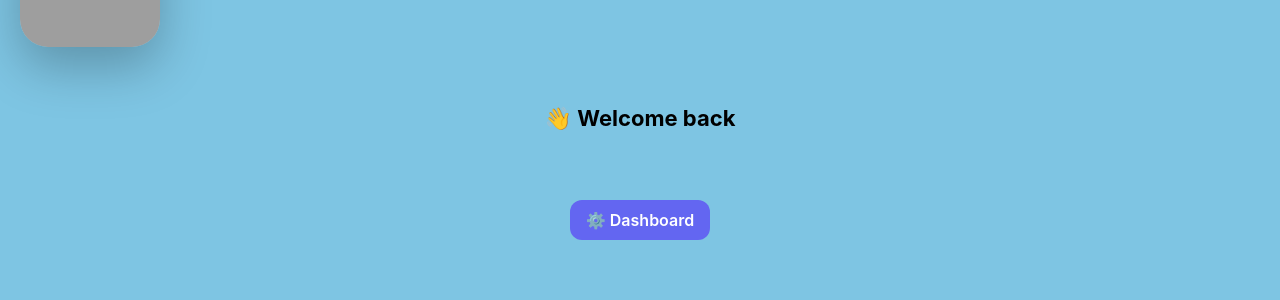
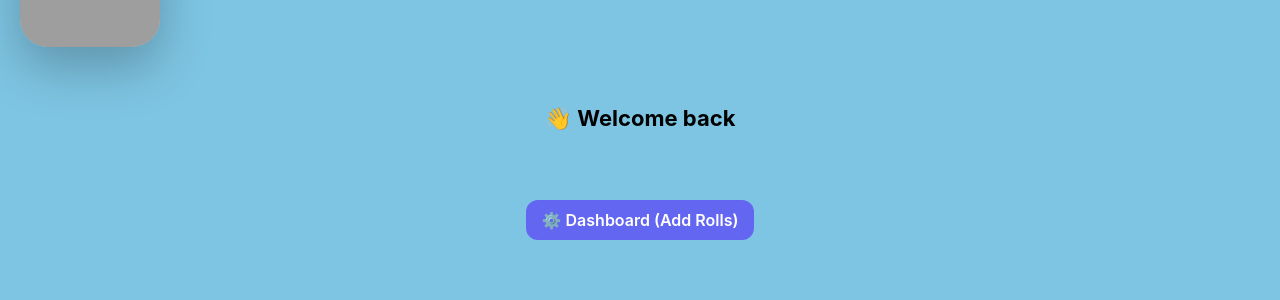
Before and after one commit to KevinCranfield/rewardApp, a Django app: page / in a window 1280 px wide. Shown: the part 206-506 px from the top of the page. Run offline with Django 5.2, Linux system fonts and the light colour scheme; grey boxes are pictures that could not be loaded.

Commit message:
updated home dashboard btn txt

```diff
--- a/game/templates/game/home.html
+++ b/game/templates/game/home.html
@@ -40,7 +40,7 @@
 
     <!-- QUICK ACTION -->
     <div class="quick-actions">
-        <a href="/dashboard/" class="action-btn">⚙️ Dashboard</a>
+        <a href="/dashboard/" class="action-btn">⚙️ Dashboard (Add Rolls)</a>
     </div>
 
 </div>
```
